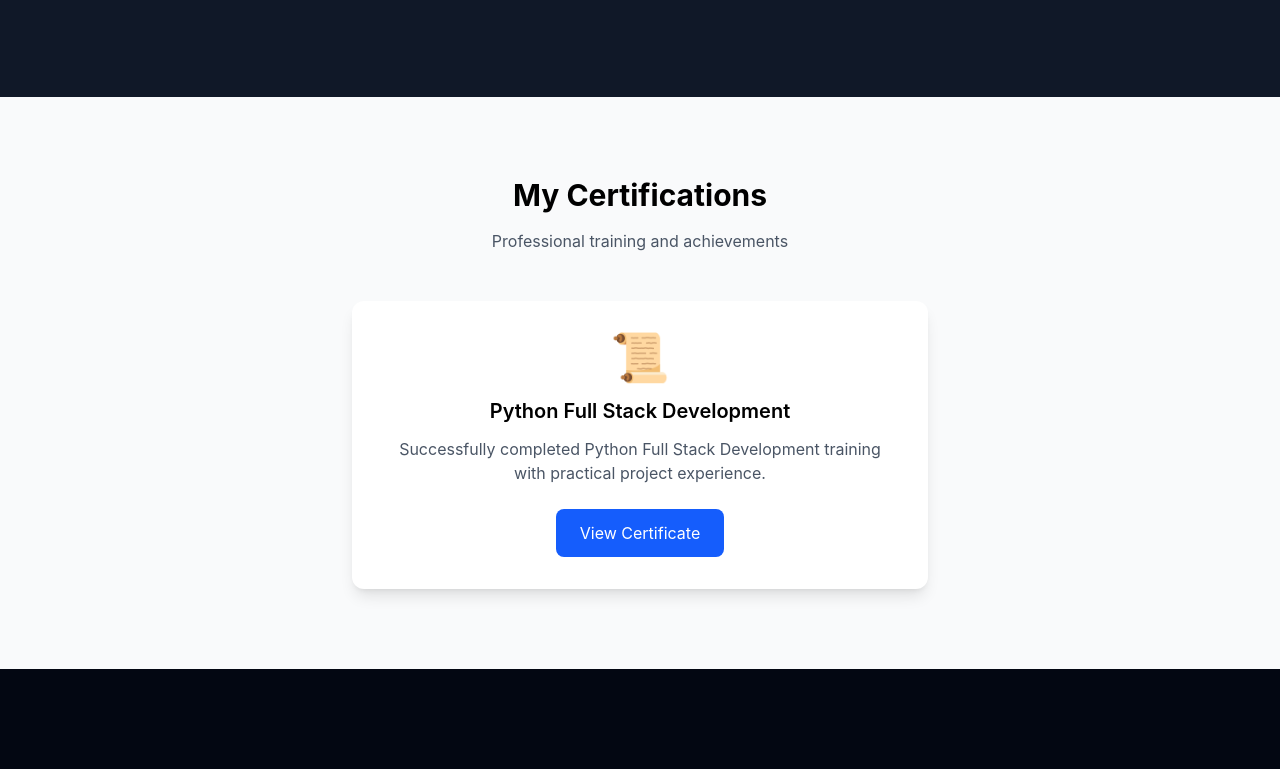
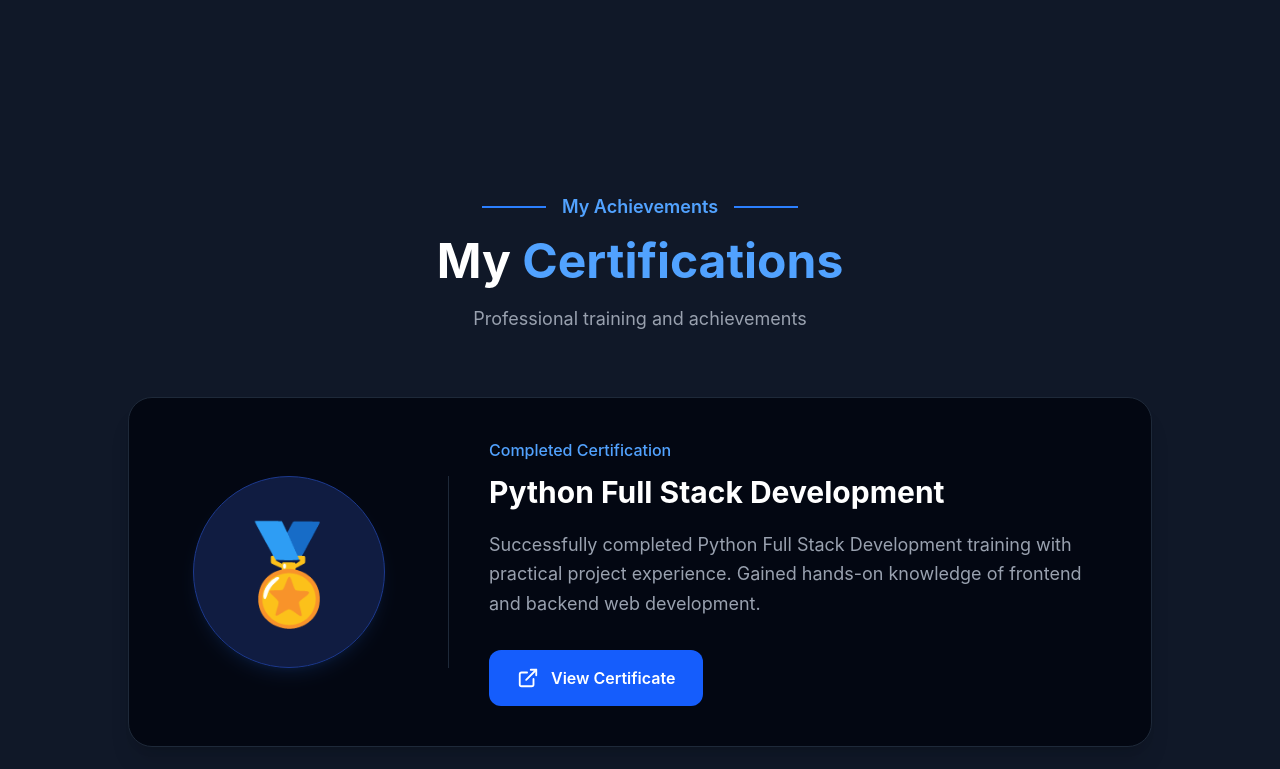
Before and after one commit to aishwarya9691/my-portfolio, a React (Vite) app in the folder frontend/: page / in a window 1280 px wide. Shown: the part 1305-2074 px from the top of the page. Built offline with nearby package versions, Linux system fonts and the light colour scheme.

Commit message:
change background of certifications section

```diff
--- a/frontend/src/components/certifications.jsx
+++ b/frontend/src/components/certifications.jsx
@@ -1,43 +1,121 @@
 
 function Certifications() {
   return (
-    <section id="certifications" className="py-20 px-6 bg-gray-50">
-      <div className="max-w-6xl mx-auto text-center">
+    <section
+      id="certifications"
+      className="bg-gray-900 text-white py-24"
+    >
+      <div className="max-w-7xl mx-auto px-6">
 
-        <h2 className="text-3xl font-bold mb-4">
-          My Certifications
+        {/* Section Heading */}
+        <div className="text-center mb-16">
+
+          <div className="flex items-center justify-center gap-4 mb-4">
+            <span className="w-16 h-[2px] bg-blue-500"></span>
+
+            <p className="text-blue-400 font-semibold text-lg">
+              My Achievements
+            </p>
+
+            <span className="w-16 h-[2px] bg-blue-500"></span>
+          </div>
+
+          <h2 className="text-4xl md:text-5xl font-bold mb-5">
+            My <span className="text-blue-400">Certifications</span>
           </h2>
 
-        <p className="text-gray-600 mb-12">
+          <p className="text-gray-400 text-lg">
             Professional training and achievements
           </p>
 
-        <div className="max-w-xl mx-auto bg-white p-8 rounded-xl shadow-lg">
-
-          <div className="text-blue-600 text-5xl mb-4">
-            📜
         </div>
 
-          <h3 className="text-xl font-semibold mb-3">
+        {/* Certificate Card */}
+        <div className="max-w-5xl mx-auto">
+
+          <div className="bg-gray-950 border border-gray-800 rounded-3xl p-8 md:p-10
+          hover:border-blue-500/60 transition duration-300
+          shadow-xl hover:shadow-blue-500/10">
+
+            <div className="grid md:grid-cols-[280px_1fr] gap-10 items-center">
+
+              {/* Certificate Icon */}
+              <div className="flex justify-center items-center
+              border-b md:border-b-0 md:border-r border-gray-800
+              pb-8 md:pb-0 md:pr-10">
+
+                <div className="w-48 h-48 rounded-full
+                bg-blue-950/70 flex items-center justify-center
+                border border-blue-900 shadow-lg shadow-blue-500/10">
+
+                  <span className="text-8xl">
+                    🏅
+                  </span>
+
+                </div>
+
+              </div>
+
+              {/* Certificate Details */}
+              <div>
+
+                <p className="text-blue-400 font-medium mb-3">
+                  Completed Certification
+                </p>
+
+                <h3 className="text-2xl md:text-3xl font-bold mb-5">
                   Python Full Stack Development
                 </h3>
 
-          <p className="text-gray-600 mb-6">
+                <p className="text-gray-400 text-base md:text-lg
+                leading-relaxed mb-8">
                   Successfully completed Python Full Stack
-            Development training with practical project experience.
+                  Development training with practical project
+                  experience. Gained hands-on knowledge of
+                  frontend and backend web development.
                 </p>
 
+                {/* View Certificate Button */}
                 <a
                   href="/certificates/certificate.pdf"
                   target="_blank"
                   rel="noopener noreferrer"
-            className="inline-block bg-blue-600 text-white px-6 py-3
-            rounded-lg hover:bg-blue-700 transition"
+                  className="inline-flex items-center gap-3
+                  bg-blue-600 hover:bg-blue-700
+                  text-white font-semibold
+                  px-7 py-4 rounded-xl
+                  transition duration-300
+                  hover:shadow-lg hover:shadow-blue-500/30"
                 >
+
+                  <svg
+                    xmlns="http://www.w3.org/2000/svg"
+                    width="22"
+                    height="22"
+                    viewBox="0 0 24 24"
+                    fill="none"
+                    stroke="currentColor"
+                    strokeWidth="2"
+                    strokeLinecap="round"
+                    strokeLinejoin="round"
+                  >
+                    <path d="M15 3h6v6" />
+                    <path d="M10 14 21 3" />
+                    <path d="M18 13v6a2 2 0 0 1-2 2H5a2 2 0 0 1-2-2V8a2 2 0 0 1 2-2h6" />
+                  </svg>
+
                   View Certificate
+
                 </a>
 
               </div>
+
+            </div>
+
+          </div>
+
+        </div>
+
       </div>
     </section>
   );
```
Lines whose indentation alone changed are shown as unchanged.
